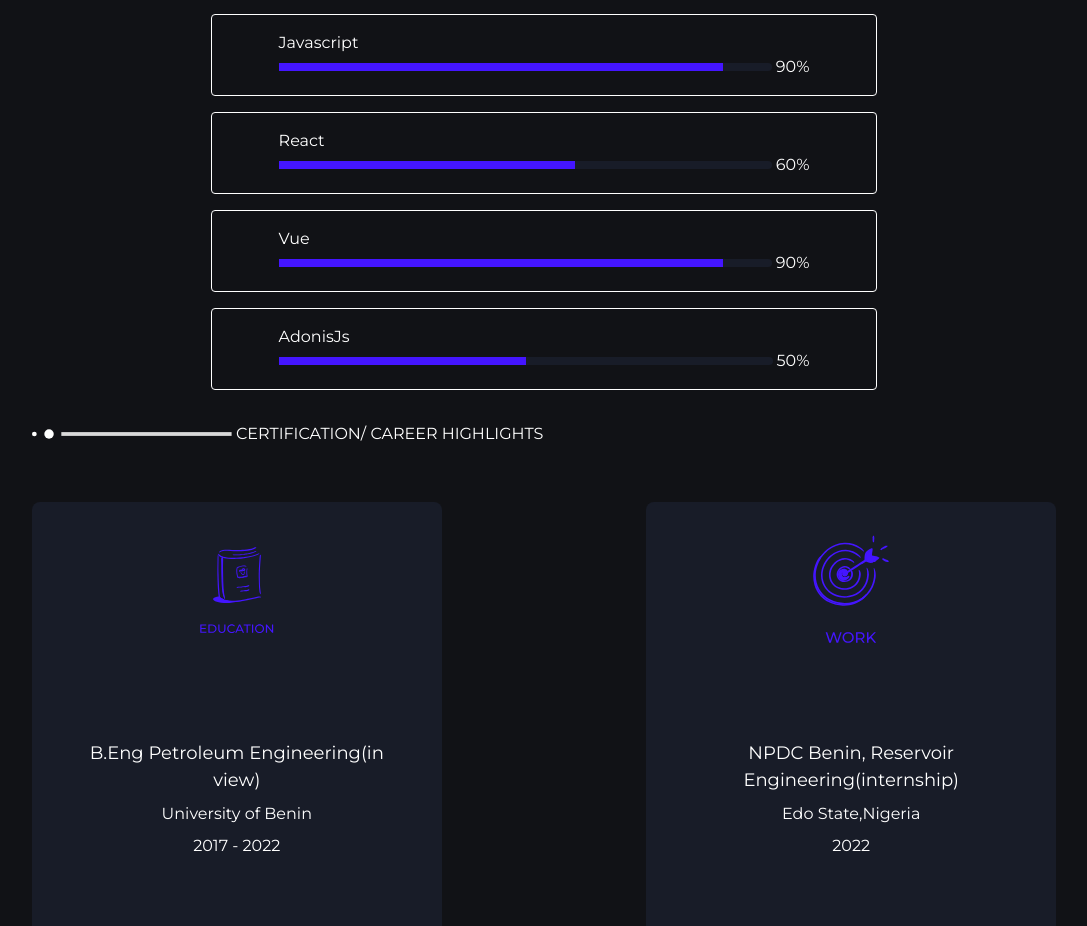
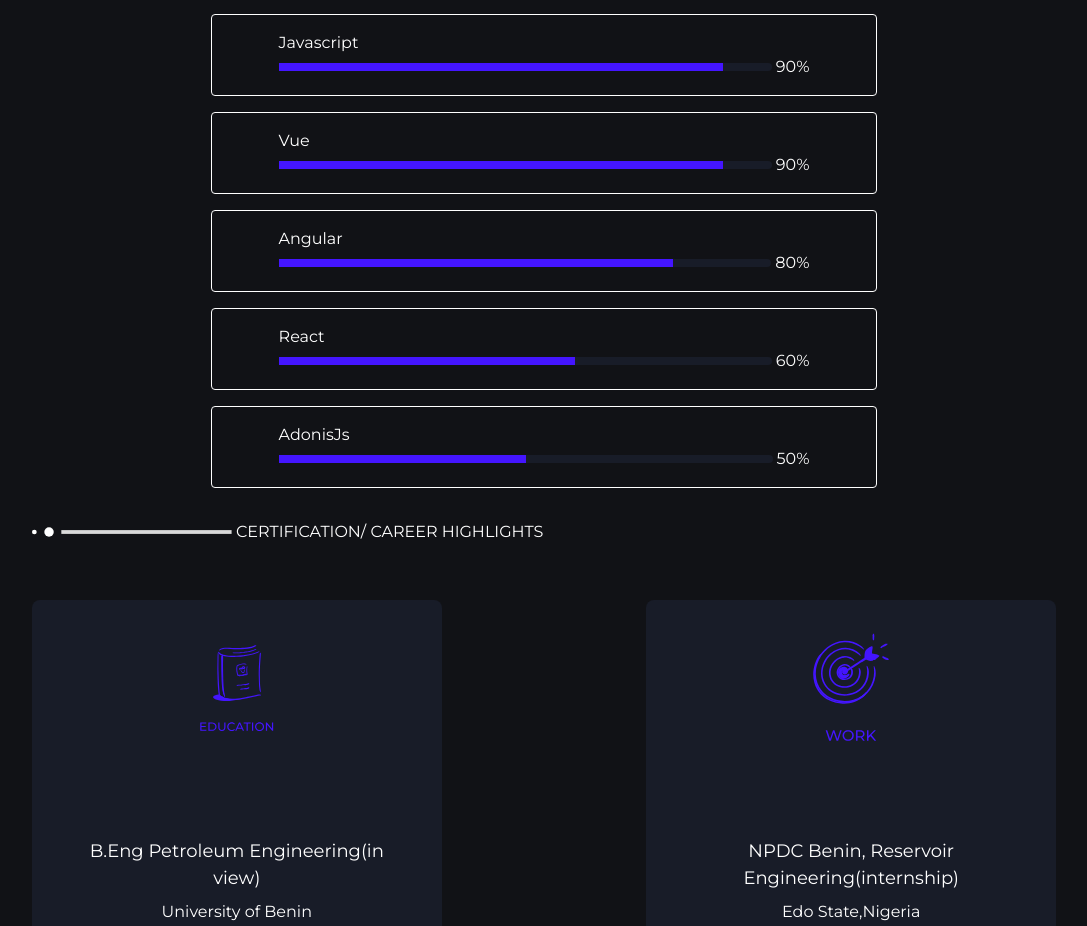
Before and after one commit to trokeibunor/myportfolio, a Vue app: page / in a window 1280 px wide. Shown: the part 1983-2909 px from the top of the page, without its empty margins (96-1183 px from the left). Built offline with nearby package versions, Linux system fonts and the light colour scheme; no server answers; the database is empty; the HTML template or start-up script is replaced by a standard one.

Commit message:
minor fixes

```diff
--- a/src/components/AboutSect.vue
+++ b/src/components/AboutSect.vue
@@ -46,7 +46,7 @@
         </div>
         <a
           id="downloadCV"
-          href="https://drive.google.com/file/d/1bgR1SgKj6X9rYQ6weDco6aM_ntmESMLy/view?usp=sharing"
+          href="https://drive.google.com/file/d/1coQZP0rPcEOgm20jKYVI7VbyarCeC83f/view?usp=sharing"
           target="_blank"
           rel="noopener noreferrer"
         >
--- a/src/components/SkillsSect.vue
+++ b/src/components/SkillsSect.vue
@@ -42,8 +42,9 @@
         <ProgressBar title="CSS, SCSS" width="90" />
         <ProgressBar title="tailwindCSS, Bootstrap" width="80" />
         <ProgressBar title="Javascript" width="90" />
+        <ProgressBar title="Vue" width="90" />
+        <ProgressBar title="Angular" width="80" />
         <ProgressBar title="React" width="60" />
-        <ProgressBar title="Vue" width="90" />
         <ProgressBar title="AdonisJs" width="50" />
       </div>
       <div v-if="clickedBox == 'backend'" class="backend-box">
--- a/src/views/HomeView.vue
+++ b/src/views/HomeView.vue
@@ -252,7 +252,7 @@
   font-family: "Montserrat", sans-serif;
   margin: 0px;
   padding: 0px;
-  width: 100vw;
+  width: 100%;
   overflow-x: hidden;
   -webkit-overflow-x: hidden;
 }
```
